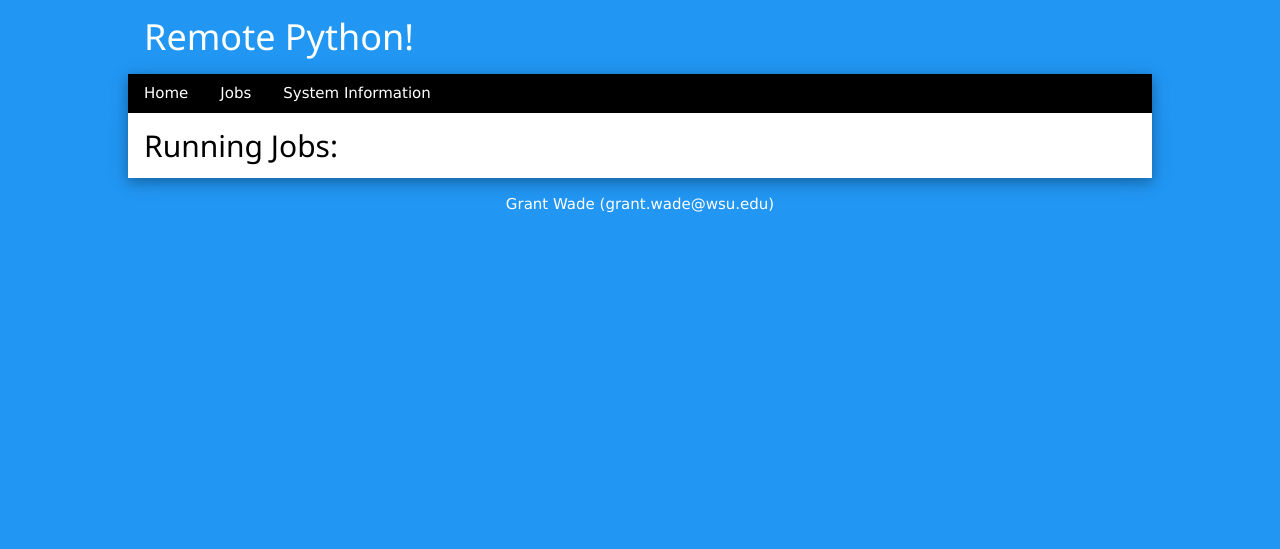
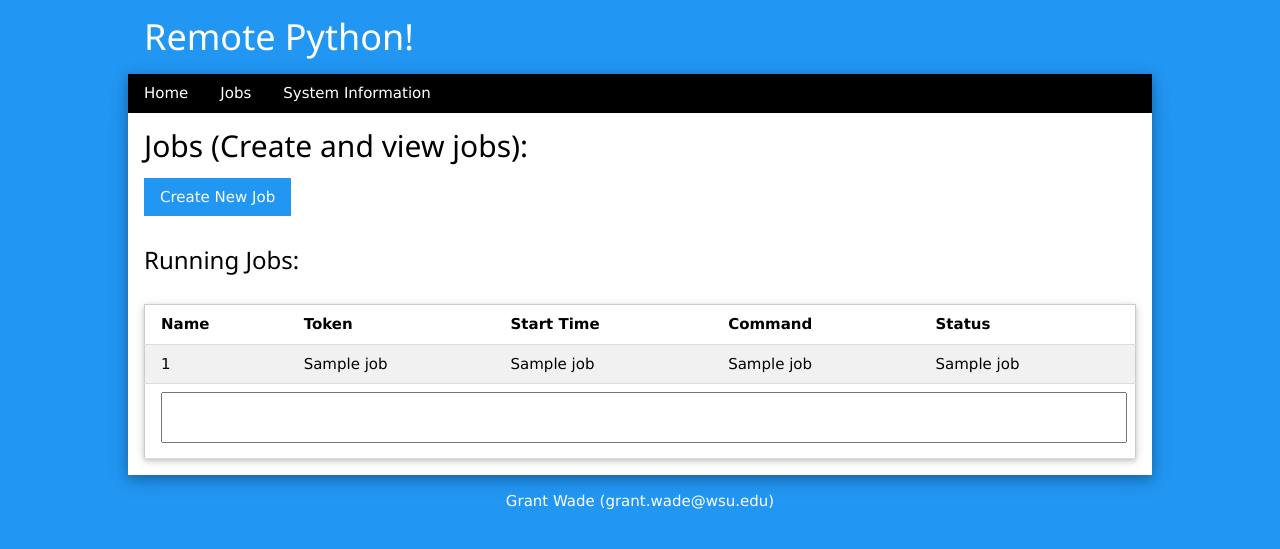
Before and after one commit to grant-wade/Remote-Python, a Flask app: template templates/jobs.html in a window 1280 px wide. Shown: the top 549 px of the page. Run offline with Flask 2, Linux system fonts and the light colour scheme; the template is opened without the code that fills it: most values are stand-ins (such as "Sample title", 1, 10 or a date in 2020); some libraries are stand-ins or nearby versions.

Commit message:
more changes

```diff
--- /dev/null
+++ b/jobs/job-0/test.py
@@ -0,0 +1,6 @@
+print("Hello World")
+
+a = [i**i for i in range(10)]
+
+for element in a:
+    print(element)
--- /dev/null
+++ b/jobs/job-1/test.py
@@ -0,0 +1,6 @@
+print("Hello World")
+
+a = [i**i for i in range(10)]
+
+for element in a:
+    print(element)
--- /dev/null
+++ b/jobs/job-2/test.py
@@ -0,0 +1,6 @@
+print("Hello World")
+
+a = [i**i for i in range(20)]
+
+for element in a:
+    print(element)
--- /dev/null
+++ b/requirements.txt
@@ -0,0 +1,3 @@
+psutil==5.4.0
+Werkzeug==0.12.2
+Flask==0.12.2
--- a/server.py
+++ b/server.py
@@ -1,36 +1,69 @@
 """Remote Python flask application"""
-# import sys
+# Standard library modules
+import os
+import sys
+
+# In-Project module
+import fileio
+import controller
+
+# 3rd Party modules
 import psutil
-
-from flask import Flask, render_template, request, jsonify
+from flask import Flask, render_template, request, jsonify, redirect, url_for
+from werkzeug.utils import secure_filename
 
 # ============================================== #
 # Global variables for flask and other functions #
 # ============================================== #
-APP = Flask(__name__)
-
 PROCS = psutil.cpu_count()
+ALLOWED_EXTENSIONS = set(['txt', 'pdf', 'png', 'jpg', 'jpeg', 'gif', 'py'])
+JOB_CONTROL = controller.job_controller()
+app = Flask(__name__)
 
 
-@APP.route('/')
+# ==================== #
+# Flask configurations #
+# ==================== #
+app.config['UPLOAD_FOLDER'] = os.getcwd() + '/jobs/'
+app.config['MAX_CONTENT_LENGTH'] = 16 * 1024 * 1024
+
+
+
+# =============================================== #
+# Create directories for pip cache and user files #
+# =============================================== #
+fileio.create_dirs()
+
+
+@app.route('/')
 def index():
     """Index page"""
     return render_template('index.html')
 
 
-@APP.route('/jobs')
+@app.route('/jobs')
 def jobs():
     """Jobs page"""
-    return render_template('jobs.html')
+    jobs = JOB_CONTROL.get_jobs()
+    output = []
+    for key in jobs:
+        part = [i for i in jobs[key]]
+        # part.append(part[-1].logs())
+        print(part[-1].logs(), file=sys.stderr)
+        output.append(part)
+    print(output, file=sys.stderr)
 
 
-@APP.route('/sys-info')
+    return render_template('jobs.html', jobs=output)
+
+
+@app.route('/sys-info')
 def sys_info():
     """System information page"""
     return render_template('sys-info.html', proc_count=PROCS)
 
 
-@APP.route('/sys-info/update', methods=['GET'])
+@app.route('/sys-info/update', methods=['GET'])
 def sys_info_update():
     """Return some system info"""
     cpu = psutil.cpu_percent()
@@ -39,19 +72,60 @@
     return jsonify(cpu=cpu, mem=mem)
 
 
-@APP.route('/hello')
-def hello():
-    """Hello world! page"""
-    return "Hello world!"
+def allowed_file(filename):
+    """Check if filename has an allowed extension"""
+    return '.' in filename and \
+           filename.rsplit('.', 1)[1].lower() in ALLOWED_EXTENSIONS
 
 
-@APP.route('/post/<int:post_id>')
-def show_post(post_id):
-    """Show the post with the given id"""
-    return render_template('base.html', testVar=post_id)
+@app.route('/upload', methods=['POST'])
+def upload_file():
+    """Used to upload a file to the server host"""
+    # check if the post request has the file part
+    if 'file' not in request.files:
+        print("No file part", file=sys.stderr)
+        return "No file pass"
+    file = request.files['file']
+    # if user does not select file, browser also
+    # submit a empty part without filename
+    if file.filename == '':
+        print('No selected file', file=sys.stderr)
+        return "No file choosen"
+    if file and allowed_file(file.filename):
+        filename = secure_filename(file.filename)
+        file.save(os.path.join(app.config['UPLOAD_FOLDER'], filename))
+        return redirect(url_for('index', filename=filename))
+    return "File Extension not supported"
 
 
-@APP.route('/_add_numbers', methods=['GET'])
+@app.route('/submit-job', methods=['POST'])
+def submit_job():
+    job_name = request.form['jobTitle']
+    command = request.form['command']
+    token = JOB_CONTROL.get_current_token()
+    fileio.create_job_dir(token)
+    if 'file' not in request.files:
+        print("No file part", file=sys.stderr)
+        return "No file passed"
+    file = request.files['file']
+    if file.filename == '':
+        print('No selected file', file=sys.stderr)
+        return "No file choosen"
+    if file and allowed_file(file.filename):
+        filename = secure_filename(file.filename)
+        file.save(os.path.join(app.config['UPLOAD_FOLDER'] +
+                               fileio.get_directory(token), filename))
+
+    JOB_CONTROL.add_job(job_name, command)
+    return jobs()
+
+
+@app.route('/get-job-id', methods=['GET'])
+def get_job_id():
+    return jsonify(id=JOB_CONTROL.get_current_token())
+
+
+@app.route('/_add_numbers', methods=['GET'])
 def add_numbers():
     """JQuery and Flask add two numbers"""
     a = request.args.get('a', 0, type=int)
--- a/static/index.css
+++ b/static/index.css
@@ -2,6 +2,15 @@
     width: 80%;
     margin-right: auto;
     margin-left: auto;
+}
+
+.inputfile {
+	width: 0.1px;
+	height: 0.1px;
+	opacity: 0;
+	overflow: hidden;
+	position: absolute;
+	z-index: -1;
 }
 
 .col2-grid {
--- a/templates/jobs.html
+++ b/templates/jobs.html
@@ -1,6 +1,73 @@
 {% extends "base.html" %}
 {% block body %}
 <div>
-    <h2>Running Jobs:</h2>
+    <h2>Jobs (Create and view jobs):</h2>
+    <button class="w3-margin-bottom w3-button w3-blue" id="newJob">Create New Job</button>
+
+    <div class="w3-container w3-card-4" id="newjobform">
+        <form class="w3-margin" enctype=multipart/form-data action="{{ url_for('submit_job') }}" method="POST">
+            Token: <span id="token"></span><br>
+            Job Name:<br>
+            <input class="w3-input" type="text" name="jobTitle" id="jobTitle"><br>
+            Command to run:<br>
+            <input class="w3-input" type="text" name="command" id="command"><br>
+            Files (Single .py only for now)<br>
+            <input class="inputfile" type=file name="file" id="file">
+            <label for="file" class="w3-button w3-blue"> Choose a file </label><br><br>
+            <input class="w3-button w3-blue" type="submit">
+        </form>
+    </div>
+
+    <h3>Running Jobs:</h3>
+    <div class="w3-padding-16">
+            <table class="w3-table-all w3-hoverable w3-card-2">
+                <tr>
+                    <th>Name</th>
+                    <th>Token</th>
+                    <th>Start Time</th>
+                    <th>Command</th>
+                    <th>Status</th>
+                </tr>
+                {% for index in range(jobs|count) %}
+                    <tr id="{{ jobs[index][1] }}">
+                        <td>{{ jobs[index][0] }}</td>
+                        <td>{{ jobs[index][1] }}</td>
+                        <td>{{ jobs[index][2] }}</td>
+                        <td>{{ jobs[index][3] }}</td>
+                        <td>{{ jobs[index][4] }}</td>
+                    </tr>
+                    <tr id="hide-{{ jobs[index][1] }}">
+                        <td align="center" colspan="5">
+                            <textarea style="width:100%;resize: none;" id="log-{{ jobs[index][1] }}" row=8 col=100 readonly>
+
+                            </textarea>
+                        </td>
+                    </tr>
+                    <script>
+                        $(() => {
+                            $('#log-{{ jobs[index][1] }}').html("{{ jobs[index][5] }}");
+                            $('#hide-{{ jobs[index][1] }}').hide();
+
+                            $('#{{ jobs[index][1] }}').on('click', () => {
+                                $('#hide-{{ jobs[index][1] }}').toggle()
+                            });
+                        });
+                    </script>
+                {% endfor %}
+            </table>
+        </div>
 </div>
+
+<script>
+$(() => {
+    $('#newjobform').hide();
+
+    $('#newJob').on('click', () => {
+        $.getJSON("{{ url_for('get_job_id') }}", {}, (data) => {
+            $('#token').text(data.id);
+        });
+        $('#newjobform').toggle('slow');
+    });
+});
+</script>
 {% endblock %}
--- /dev/null
+++ b/test.py
@@ -0,0 +1,6 @@
+print("Hello World")
+
+a = [i**i for i in range(10)]
+
+for element in a:
+    print(element)
```
Also changed, not shown: controller.py (added, +53 -0 lines), fileio.py (added, +18 -0 lines), templates/index.html (+7 -1 lines), templates/sys-info.html (+13 -6 lines).
